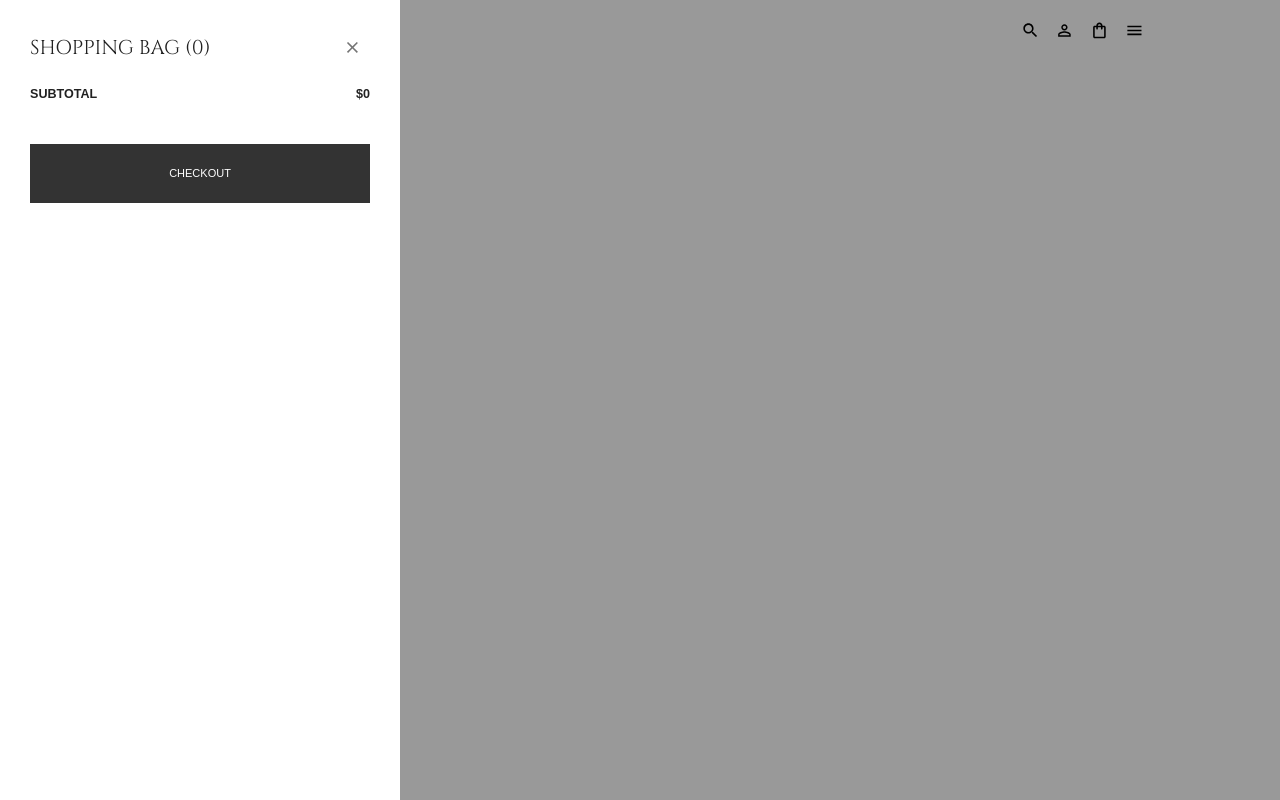
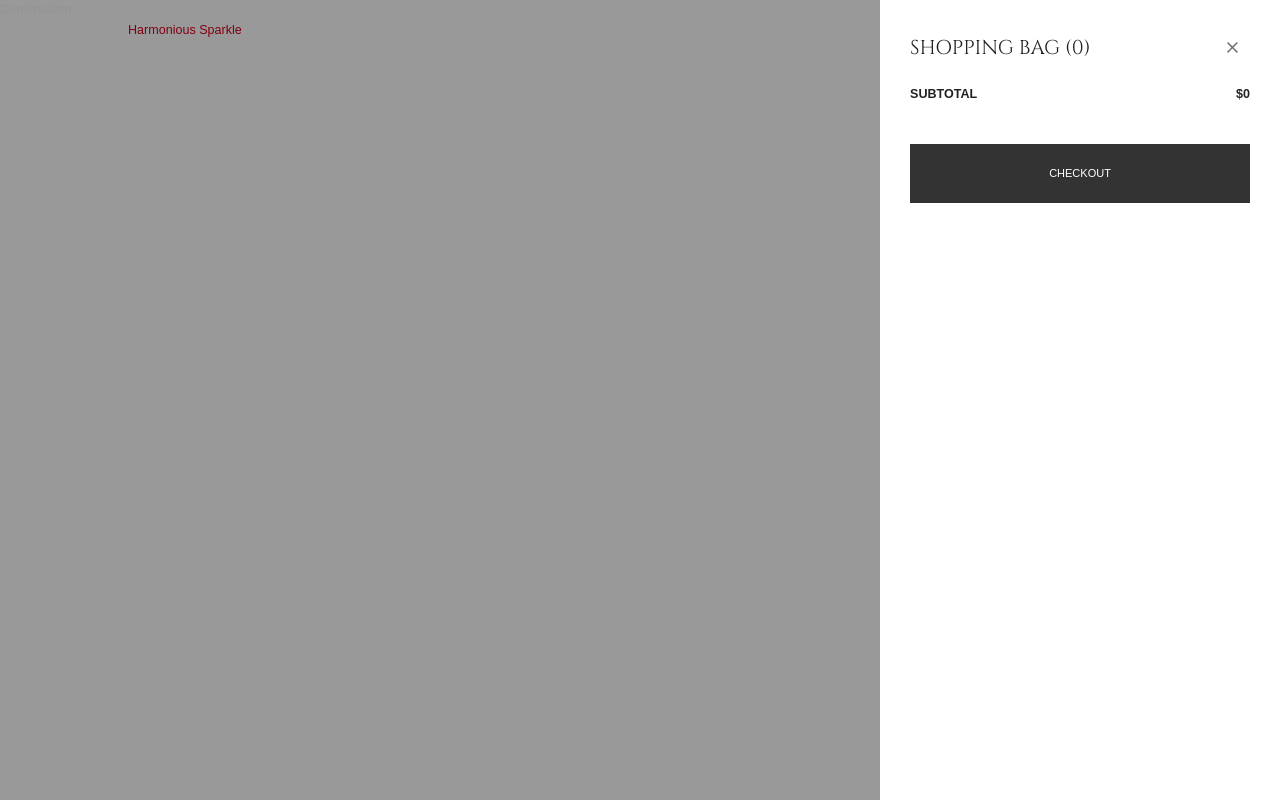
Before and after one commit to Puzzles65/client, a React (Create React App) app: page /checkout/success in a window 1280 px wide. Both pictures are taken after a click on the button 1099 px from the left and 30 px from the top of the page. Built offline with nearby package versions, Linux system fonts and the light colour scheme; a web font is replaced by a local one.

Commit message:
typo position fixed

```diff
--- a/src/scenes/global/CartMenu.jsx
+++ b/src/scenes/global/CartMenu.jsx
@@ -51,7 +51,7 @@ const CartMenu = () => {
     >
       {/* Modal */}
       <Box
-        postion="fixed"
+        position="fixed"
         right="0"
         bottom="0"
         width="max(400px, 30%)"
```
